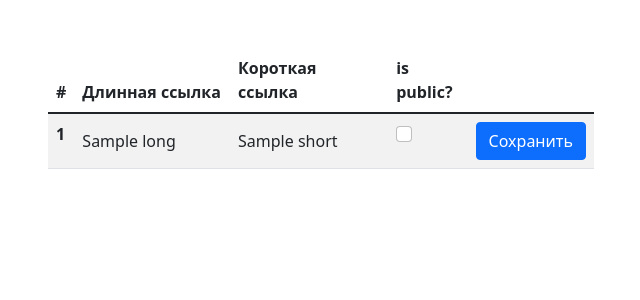
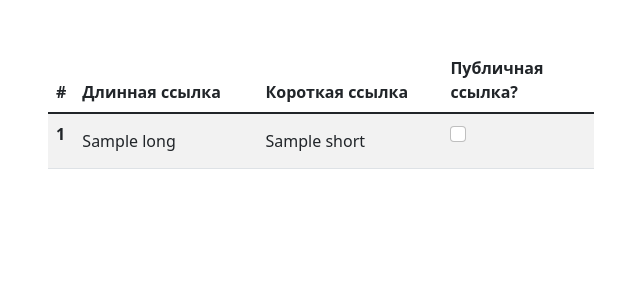
Before and after one commit to vitaliy-chernyshov/YAUS, a Django app: template templates/profile.html in a window 1280 px wide. Shown: the part 56-356 px from the top of the page, without its empty margins (319-959 px from the left). Run offline with Django 3.2, Linux system fonts and the light colour scheme; the template is opened without the code that fills it: most values are stand-ins (such as "Sample title", 1, 10 or a date in 2020); parts of the project's set-up code (start-up, migrations or seed data) failed here and were passed over.

Commit message:
JS редактирование статуса ссылки налету

```diff
--- a/templates/profile.html
+++ b/templates/profile.html
@@ -1,6 +1,11 @@
 {% extends 'base.html' %}
 {% load user_filters %}
 {% block content %}
+  <script type="text/javascript">
+      function myfunction(id) {
+          document.getElementById("my_form_" + id).submit();
+      }
+  </script>
   <div class="row justify-content-center">
     <div class="col-md-6">
       <table class="table table-striped">
@@ -9,13 +14,12 @@
           <th scope="col">#</th>
           <th scope="col">Длинная ссылка</th>
           <th scope="col">Короткая ссылка</th>
-          <th scope="col">is public?</th>
-          <th scope="col"></th>
+          <th scope="col">Публичная ссылка?</th>
         </tr>
         </thead>
         <tbody>
         {% for url in object_list %}
-          <form action="{% url 'shortener:update' url.pk %}" method="post" novalidate>
+          <form id="my_form_{{ url.pk }}" action="{% url 'shortener:update' url.pk %}" method="post" novalidate>
             <tr>
               {% csrf_token %}
               <th scope="row">{{ page_obj.start_index|add:forloop.counter0 }}</th>
@@ -26,10 +30,9 @@
                 <input class="form-check-input" type="checkbox" name="is_public"
                     {% if  url.is_public == True %}
                        checked
-                    {% endif %}>
-              </td>
-              <td>
-                <button type="submit" class="btn btn-primary" value="Update">Сохранить</button>
+                    {% endif %}
+                onchange="myfunction({{ url.pk }})"
+                >
               </td>
             </tr>
           </form>
```
